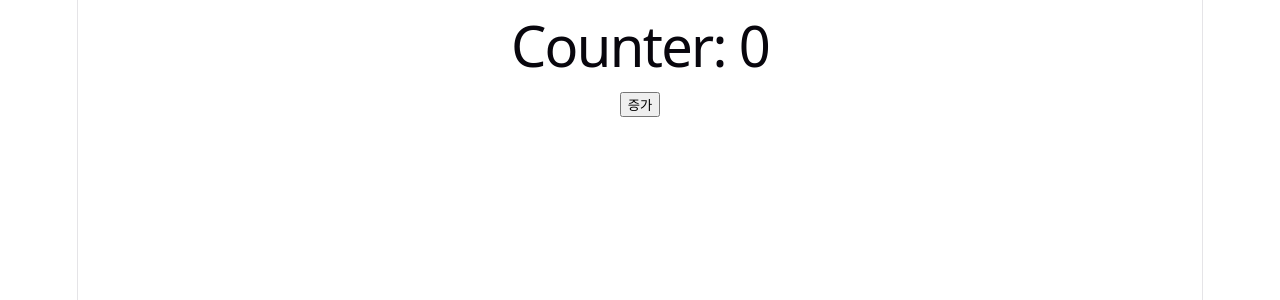
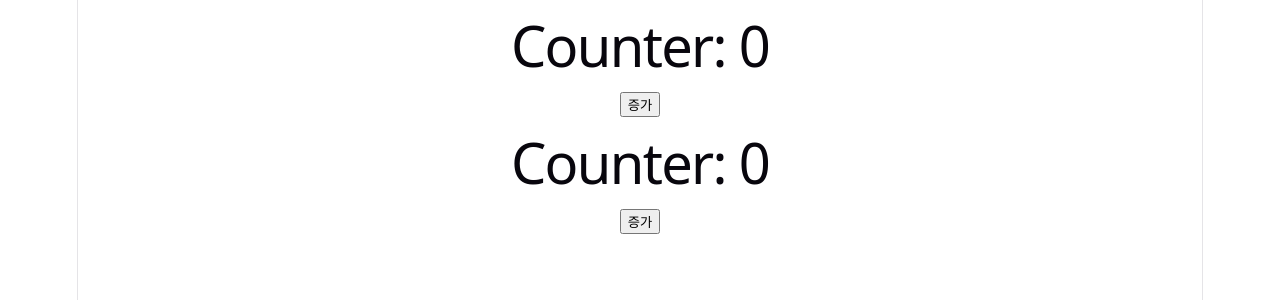
Before and after one commit to Sia-my/Web2026, a React (Vite) app in the folder w26w04-state-hoisting/: page / in a window 1280 px wide. Shown: the top 300 px of the page. Built offline with nearby package versions, Linux system fonts and the light colour scheme.

Commit message:
💡State hoisting

```diff
--- a/w26w04-state-hoisting/package.json
+++ b/w26w04-state-hoisting/package.json
@@ -8,7 +8,7 @@
     "build": "vite build",
     "lint": "oxlint",
     "preview": "vite preview",
-    "predeploy": "npm run build",
+    "predeploy": "pnpm run build",
     "deploy": "gh-pages -d dist"
   },
   "dependencies": {
--- a/w26w04-state-hoisting/src/App.jsx
+++ b/w26w04-state-hoisting/src/App.jsx
@@ -2,22 +2,32 @@ import './App.css'
 import { useState } from 'react'
 
 function App() {
+  const [count1, setCount1] = useState(0)
+  const [count2, setCount2] = useState(0)
+
   return (
     <div>
-      <Counter/>
+      <Counter count={count1}
+      onIncrement={
+        () => setCount1(prev => prev + 1)
+        }
+      />
+      <Counter count={count2}
+      onIncrement={
+        () => setCount2(prev => prev + 1)
+        }
+
+      />
     </div>
   )
 }
 
-function Counter() {
-  const [count, setCount] = useState(0)
-
+function Counter({ count, onIncrement }) {
   return (
     <div>
       <h1>Counter: {count}</h1>
-      <button
-        onClick={ () => setCount( prev => prev + 1 ) }>
-          증가
+      <button onClick={onIncrement}>
+        증가
       </button>
     </div>
   )
```
